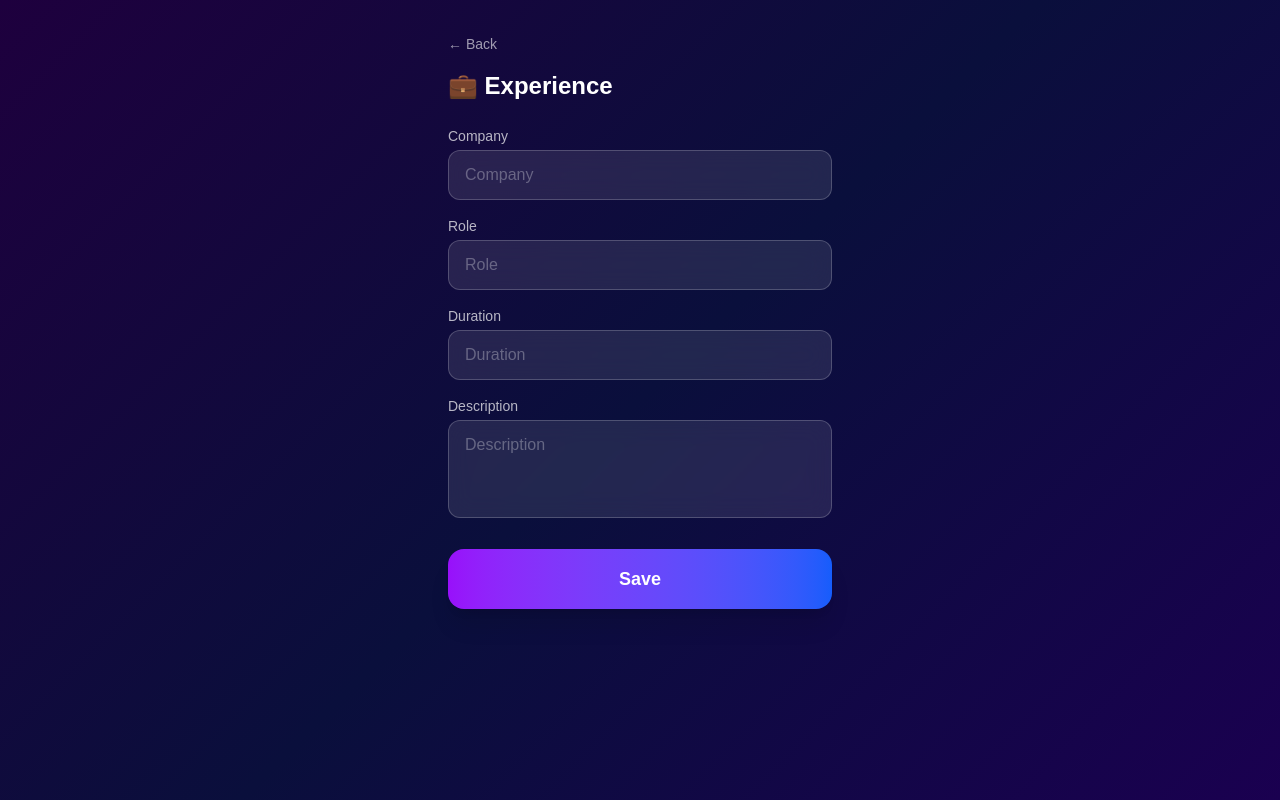
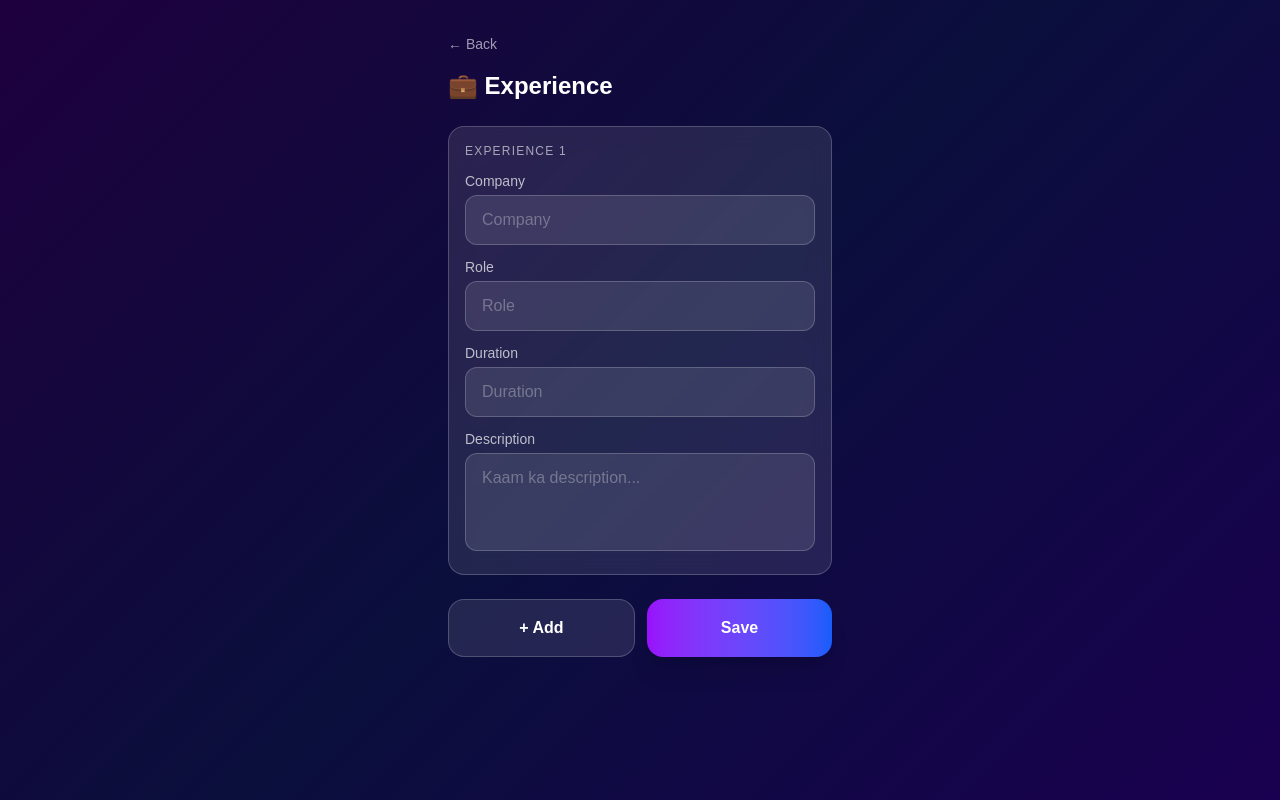
Before and after one commit to sonamver274-sketch/Resume-Maker, a Next.js app: page /profile/1/experience in a window 1280 px wide. Built offline with nearby package versions, Linux system fonts and the light colour scheme.

Commit message:
add multiple entries for education, experience, projects

```diff
--- a/app/profile/[id]/education/page.tsx
+++ b/app/profile/[id]/education/page.tsx
@@ -7,21 +7,25 @@ const page = () => {
   const router = useRouter();
   const id = params.id;
 
-  const [form, setForm] = useState({ degree: "", college: "", year: "", marks: "" });
+  const [educations, setEducations] = useState([{ degree: "", college: "", year: "", marks: "" }]);
 
   useEffect(() => {
     const res = localStorage.getItem("profile");
     if (res) {
       const allProfiles = JSON.parse(res);
       const current = allProfiles.find((p: any) => p.id === id);
-      if (current) setForm(prev => ({ ...prev, ...current }));
+      if (current?.educations) setEducations(current.educations);
     }
   }, [id]);
 
-  function handleSaveButton() {
+  function handleChange(index: number, key: string, value: string) {
+    setEducations(prev => prev.map((item, i) => i === index ? { ...item, [key]: value } : item));
+  }
+
+  function handleSave() {
     const res = localStorage.getItem("profile");
     const allProfiles = res ? JSON.parse(res) : [];
-    const updated = allProfiles.map((p: any) => p.id === id ? { ...p, ...form } : p);
+    const updated = allProfiles.map((p: any) => p.id === id ? { ...p, educations } : p);
     localStorage.setItem("profile", JSON.stringify(updated));
     router.push(`/profile/${id}`);
   }
@@ -32,29 +36,35 @@ const page = () => {
         <button onClick={() => router.back()} className="text-white/60 mb-4 text-sm hover:text-white transition">← Back</button>
         <h1 className="text-2xl font-bold text-white mb-6">🎓 Education</h1>
 
-        <div className="flex flex-col gap-4">
-          {[
-            { label: "Degree", key: "degree" },
-            { label: "College / University", key: "college" },
-            { label: "Year", key: "year" },
-            { label: "Marks / CGPA", key: "marks" },
-          ].map((field) => (
-            <div key={field.key}>
-              <label className="text-white/70 text-sm mb-1 block">{field.label}</label>
-              <input
-                type="text"
-                value={(form as any)[field.key]}
-                onChange={(e) => setForm({ ...form, [field.key]: e.target.value })}
-                className="w-full bg-white/10 backdrop-blur-md border border-white/20 rounded-xl px-4 py-3 text-white placeholder-white/30 focus:outline-none focus:border-purple-400 transition"
-                placeholder={field.label}
-              />
+        <div className="flex flex-col gap-6">
+          {educations.map((edu, index) => (
+            <div key={index} className="bg-white/10 backdrop-blur-md border border-white/20 rounded-2xl p-4 flex flex-col gap-3">
+              <div className="flex items-center justify-between">
+                <span className="text-white/60 text-xs uppercase tracking-widest">Education {index + 1}</span>
+                {educations.length > 1 && (
+                  <button onClick={() => setEducations(prev => prev.filter((_, i) => i !== index))} className="text-red-400 text-xs">✕ Remove</button>
+                )}
+              </div>
+              {[{ label: "Degree", key: "degree" }, { label: "College / University", key: "college" }, { label: "Year", key: "year" }, { label: "Marks / CGPA", key: "marks" }].map((field) => (
+                <div key={field.key}>
+                  <label className="text-white/70 text-sm mb-1 block">{field.label}</label>
+                  <input type="text" value={(edu as any)[field.key]} onChange={(e) => handleChange(index, field.key, e.target.value)}
+                    className="w-full bg-white/10 border border-white/20 rounded-xl px-4 py-3 text-white placeholder-white/30 focus:outline-none focus:border-purple-400 transition" placeholder={field.label} />
+                </div>
+              ))}
             </div>
           ))}
         </div>
 
-        <button onClick={handleSaveButton} className="w-full mt-6 py-4 rounded-2xl bg-gradient-to-r from-purple-600 to-blue-600 text-white font-bold text-lg shadow-xl hover:opacity-90 transition">
-          Save
-        </button>
+        <div className="flex gap-3 mt-6">
+          <button onClick={() => setEducations(prev => [...prev, { degree: "", college: "", year: "", marks: "" }])}
+            className="flex-1 py-4 rounded-2xl bg-white/10 border border-white/20 text-white font-bold hover:bg-white/20 transition">
+            + Add
+          </button>
+          <button onClick={handleSave} className="flex-1 py-4 rounded-2xl bg-gradient-to-r from-purple-600 to-blue-600 text-white font-bold shadow-xl hover:opacity-90 transition">
+            Save
+          </button>
+        </div>
       </div>
     </div>
   );
--- a/app/profile/[id]/experience/page.tsx
+++ b/app/profile/[id]/experience/page.tsx
@@ -7,21 +7,25 @@ const page = () => {
   const router = useRouter();
   const id = params.id;
 
-  const [form, setForm] = useState({ company: "", role: "", duration: "", description: "" });
+  const [experiences, setExperiences] = useState([{ company: "", role: "", duration: "", description: "" }]);
 
   useEffect(() => {
     const res = localStorage.getItem("profile");
     if (res) {
       const allProfiles = JSON.parse(res);
       const current = allProfiles.find((p: any) => p.id === id);
-      if (current) setForm(prev => ({ ...prev, ...current }));
+      if (current?.experiences) setExperiences(current.experiences);
     }
   }, [id]);
 
-  function handleSaveButton() {
+  function handleChange(index: number, key: string, value: string) {
+    setExperiences(prev => prev.map((item, i) => i === index ? { ...item, [key]: value } : item));
+  }
+
+  function handleSave() {
     const res = localStorage.getItem("profile");
     const allProfiles = res ? JSON.parse(res) : [];
-    const updated = allProfiles.map((p: any) => p.id === id ? { ...p, ...form } : p);
+    const updated = allProfiles.map((p: any) => p.id === id ? { ...p, experiences } : p);
     localStorage.setItem("profile", JSON.stringify(updated));
     router.push(`/profile/${id}`);
   }
@@ -32,38 +36,40 @@ const page = () => {
         <button onClick={() => router.back()} className="text-white/60 mb-4 text-sm hover:text-white transition">← Back</button>
         <h1 className="text-2xl font-bold text-white mb-6">💼 Experience</h1>
 
-        <div className="flex flex-col gap-4">
-          {[
-            { label: "Company", key: "company" },
-            { label: "Role", key: "role" },
-            { label: "Duration", key: "duration" },
-          ].map((field) => (
+        <div className="flex flex-col gap-6">
+          {experiences.map((exp, index) => (
+            <div key={index} className="bg-white/10 backdrop-blur-md border border-white/20 rounded-2xl p-4 flex flex-col gap-3">
+              <div className="flex items-center justify-between">
+                <span className="text-white/60 text-xs uppercase tracking-widest">Experience {index + 1}</span>
+                {experiences.length > 1 && (
+                  <button onClick={() => setExperiences(prev => prev.filter((_, i) => i !== index))} className="text-red-400 text-xs">✕ Remove</button>
+                )}
+              </div>
+              {[{ label: "Company", key: "company" }, { label: "Role", key: "role" }, { label: "Duration", key: "duration" }].map((field) => (
                 <div key={field.key}>
                   <label className="text-white/70 text-sm mb-1 block">{field.label}</label>
-              <input
-                type="text"
-                value={(form as any)[field.key]}
-                onChange={(e) => setForm({ ...form, [field.key]: e.target.value })}
-                className="w-full bg-white/10 backdrop-blur-md border border-white/20 rounded-xl px-4 py-3 text-white placeholder-white/30 focus:outline-none focus:border-purple-400 transition"
-                placeholder={field.label}
-              />
+                  <input type="text" value={(exp as any)[field.key]} onChange={(e) => handleChange(index, field.key, e.target.value)}
+                    className="w-full bg-white/10 border border-white/20 rounded-xl px-4 py-3 text-white placeholder-white/30 focus:outline-none focus:border-purple-400 transition" placeholder={field.label} />
                 </div>
               ))}
               <div>
                 <label className="text-white/70 text-sm mb-1 block">Description</label>
-            <textarea
-              value={form.description}
-              onChange={(e) => setForm({ ...form, description: e.target.value })}
-              rows={3}
-              className="w-full bg-white/10 backdrop-blur-md border border-white/20 rounded-xl px-4 py-3 text-white placeholder-white/30 focus:outline-none focus:border-purple-400 transition resize-none"
-              placeholder="Description"
-            />
+                <textarea value={exp.description} onChange={(e) => handleChange(index, "description", e.target.value)} rows={3}
+                  className="w-full bg-white/10 border border-white/20 rounded-xl px-4 py-3 text-white placeholder-white/30 focus:outline-none focus:border-purple-400 transition resize-none" placeholder="Kaam ka description..." />
               </div>
             </div>
+          ))}
+        </div>
 
-        <button onClick={handleSaveButton} className="w-full mt-6 py-4 rounded-2xl bg-gradient-to-r from-purple-600 to-blue-600 text-white font-bold text-lg shadow-xl hover:opacity-90 transition">
+        <div className="flex gap-3 mt-6">
+          <button onClick={() => setExperiences(prev => [...prev, { company: "", role: "", duration: "", description: "" }])}
+            className="flex-1 py-4 rounded-2xl bg-white/10 border border-white/20 text-white font-bold hover:bg-white/20 transition">
+            + Add
+          </button>
+          <button onClick={handleSave} className="flex-1 py-4 rounded-2xl bg-gradient-to-r from-purple-600 to-blue-600 text-white font-bold shadow-xl hover:opacity-90 transition">
             Save
           </button>
+        </div>
       </div>
     </div>
   );
--- a/app/profile/[id]/project/page.tsx
+++ b/app/profile/[id]/project/page.tsx
@@ -7,21 +7,25 @@ const page = () => {
   const router = useRouter();
   const id = params.id;
 
-  const [form, setForm] = useState({ projectName: "", description: "", link: "" });
+  const [projects, setProjects] = useState([{ projectName: "", description: "", link: "" }]);
 
   useEffect(() => {
     const res = localStorage.getItem("profile");
     if (res) {
       const allProfiles = JSON.parse(res);
       const current = allProfiles.find((p: any) => p.id === id);
-      if (current) setForm(prev => ({ ...prev, ...current }));
+      if (current?.projects) setProjects(current.projects);
     }
   }, [id]);
 
-  function handleSaveButton() {
+  function handleChange(index: number, key: string, value: string) {
+    setProjects(prev => prev.map((item, i) => i === index ? { ...item, [key]: value } : item));
+  }
+
+  function handleSave() {
     const res = localStorage.getItem("profile");
     const allProfiles = res ? JSON.parse(res) : [];
-    const updated = allProfiles.map((p: any) => p.id === id ? { ...p, ...form } : p);
+    const updated = allProfiles.map((p: any) => p.id === id ? { ...p, projects } : p);
     localStorage.setItem("profile", JSON.stringify(updated));
     router.push(`/profile/${id}`);
   }
@@ -32,37 +36,40 @@ const page = () => {
         <button onClick={() => router.back()} className="text-white/60 mb-4 text-sm hover:text-white transition">← Back</button>
         <h1 className="text-2xl font-bold text-white mb-6">🚀 Projects</h1>
 
-        <div className="flex flex-col gap-4">
-          {[
-            { label: "Project Name", key: "projectName" },
-            { label: "Live Link", key: "link" },
-          ].map((field) => (
+        <div className="flex flex-col gap-6">
+          {projects.map((proj, index) => (
+            <div key={index} className="bg-white/10 backdrop-blur-md border border-white/20 rounded-2xl p-4 flex flex-col gap-3">
+              <div className="flex items-center justify-between">
+                <span className="text-white/60 text-xs uppercase tracking-widest">Project {index + 1}</span>
+                {projects.length > 1 && (
+                  <button onClick={() => setProjects(prev => prev.filter((_, i) => i !== index))} className="text-red-400 text-xs">✕ Remove</button>
+                )}
+              </div>
+              {[{ label: "Project Name", key: "projectName" }, { label: "Live Link", key: "link" }].map((field) => (
                 <div key={field.key}>
                   <label className="text-white/70 text-sm mb-1 block">{field.label}</label>
-              <input
-                type="text"
-                value={(form as any)[field.key]}
-                onChange={(e) => setForm({ ...form, [field.key]: e.target.value })}
-                className="w-full bg-white/10 backdrop-blur-md border border-white/20 rounded-xl px-4 py-3 text-white placeholder-white/30 focus:outline-none focus:border-purple-400 transition"
-                placeholder={field.label}
-              />
+                  <input type="text" value={(proj as any)[field.key]} onChange={(e) => handleChange(index, field.key, e.target.value)}
+                    className="w-full bg-white/10 border border-white/20 rounded-xl px-4 py-3 text-white placeholder-white/30 focus:outline-none focus:border-purple-400 transition" placeholder={field.label} />
                 </div>
               ))}
               <div>
                 <label className="text-white/70 text-sm mb-1 block">Description</label>
-            <textarea
-              value={form.description}
-              onChange={(e) => setForm({ ...form, description: e.target.value })}
-              rows={3}
-              className="w-full bg-white/10 backdrop-blur-md border border-white/20 rounded-xl px-4 py-3 text-white placeholder-white/30 focus:outline-none focus:border-purple-400 transition resize-none"
-              placeholder="Project ke baare mein likho..."
-            />
+                <textarea value={proj.description} onChange={(e) => handleChange(index, "description", e.target.value)} rows={3}
+                  className="w-full bg-white/10 border border-white/20 rounded-xl px-4 py-3 text-white placeholder-white/30 focus:outline-none focus:border-purple-400 transition resize-none" placeholder="Project ke baare mein..." />
               </div>
             </div>
+          ))}
+        </div>
 
-        <button onClick={handleSaveButton} className="w-full mt-6 py-4 rounded-2xl bg-gradient-to-r from-purple-600 to-blue-600 text-white font-bold text-lg shadow-xl hover:opacity-90 transition">
+        <div className="flex gap-3 mt-6">
+          <button onClick={() => setProjects(prev => [...prev, { projectName: "", description: "", link: "" }])}
+            className="flex-1 py-4 rounded-2xl bg-white/10 border border-white/20 text-white font-bold hover:bg-white/20 transition">
+            + Add
+          </button>
+          <button onClick={handleSave} className="flex-1 py-4 rounded-2xl bg-gradient-to-r from-purple-600 to-blue-600 text-white font-bold shadow-xl hover:opacity-90 transition">
             Save
           </button>
+        </div>
       </div>
     </div>
   );
```
Also changed, not shown: app/profile/[id]/view/page.tsx (+30 -12 lines). Lines whose indentation alone changed are shown as unchanged.
